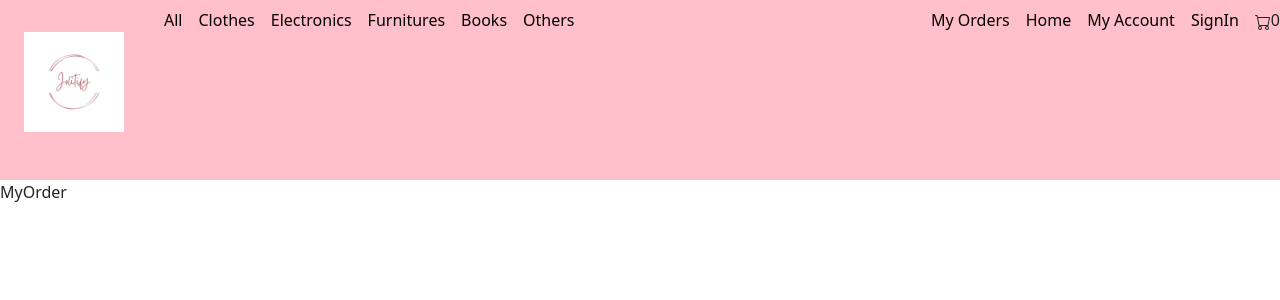
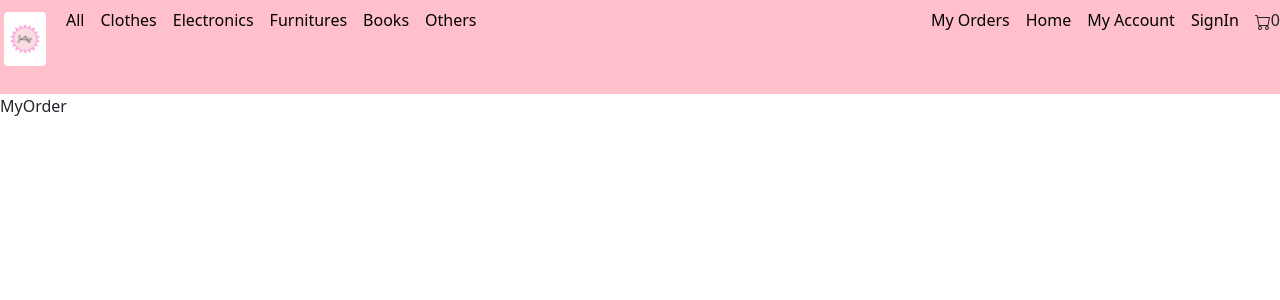
Before and after one commit to YunuenAM/02-react-ecommerce, a React (Vite) app in the folder 02-React-ecommerce/: page /my-order in a window 1280 px wide. Shown: the top 300 px of the page. Built offline with nearby package versions, Linux system fonts and the light colour scheme.

Commit message:
✨Feat: logo updated

```diff
--- a/02-React-ecommerce/src/Components/Navbar/index.jsx
+++ b/02-React-ecommerce/src/Components/Navbar/index.jsx
@@ -1,5 +1,5 @@
 import { NavLink } from 'react-router-dom'
-import jolitifyLogo from '@/img/Jolitify.jpg'
+import logo from '@/img/logo.jpg'
 import { useContext } from 'react'
 import { ShoppingCartContext } from '../../Context'
 
@@ -18,7 +18,7 @@ const Navbar = () => {
             style={({ isActive }) =>
               isActive ? activeStyle : undefined}
           >
-            <img className='m-4 d-flex justify-content-center ' src={jolitifyLogo} alt='Logo' style={{ maxWidth: '100px' }} />
+            <img className=' d-flex justify-content-center  rounded-3 p-1  ' src={logo} alt='Logo' style={{ maxWidth: '50px' }} />
           </NavLink>
         </li>
         <li>
--- a/02-React-ecommerce/src/Components/ProductDetail/index.jsx
+++ b/02-React-ecommerce/src/Components/ProductDetail/index.jsx
@@ -11,7 +11,7 @@ const ProductDetail = () => {
       <div className='d-flex justify-content-between items-center p-5'>
         <h2 className='text-xl'>Detail<i className='bi bi-x-square-fill' /></h2>
 
-        <svg xmlns='http://www.w3.org/2000/svg' width='30' height='30' fill='currentColor' className='bi bi-x-circle' viewBox='0 0 16 16 ' onClick={() => context.closeProductDetail()}>
+        <svg xmlns='http://www.w3.org/2000/svg' width='30' height='30' fill='currentColor' className='bi bi-x-circle  pe-auto ' viewBox='0 0 16 16 ' onClick={() => context.closeProductDetail()}>
           <path d='M8 15A7 7 0 1 1 8 1a7 7 0 0 1 0 14zm0 1A8 8 0 1 0 8 0a8 8 0 0 0 0 16z' />
           <path d='M4.646 4.646a.5.5 0 0 1 .708 0L8 7.293l2.646-2.647a.5.5 0 0 1 .708.708L8.707 8l2.647 2.646a.5.5 0 0 1-.708.708L8 8.707l-2.646 2.647a.5.5 0 0 1-.708-.708L7.293 8 4.646 5.354a.5.5 0 0 1 0-.708z' />
         </svg>
```
Also changed, not shown: 02-React-ecommerce/src/img/Jolitify.jpg (deleted), 02-React-ecommerce/src/img/logo.jpg (added).
